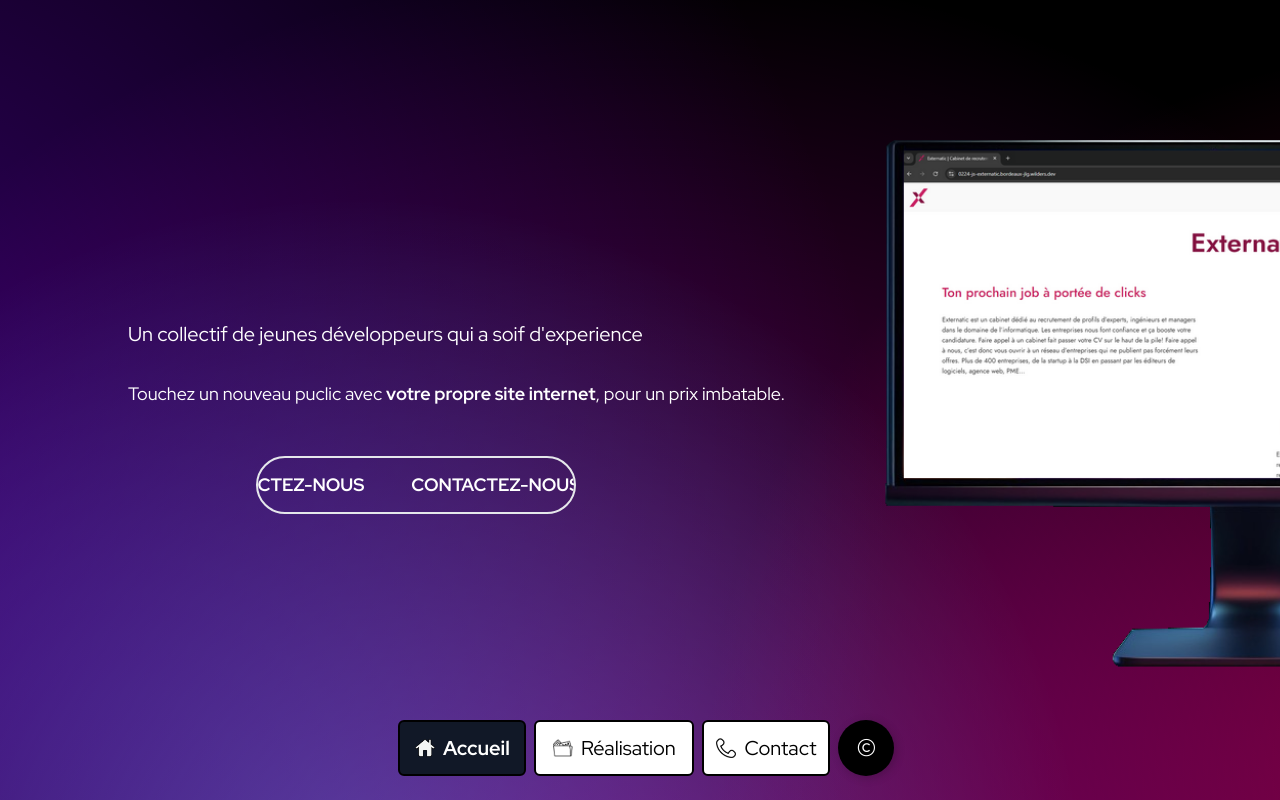
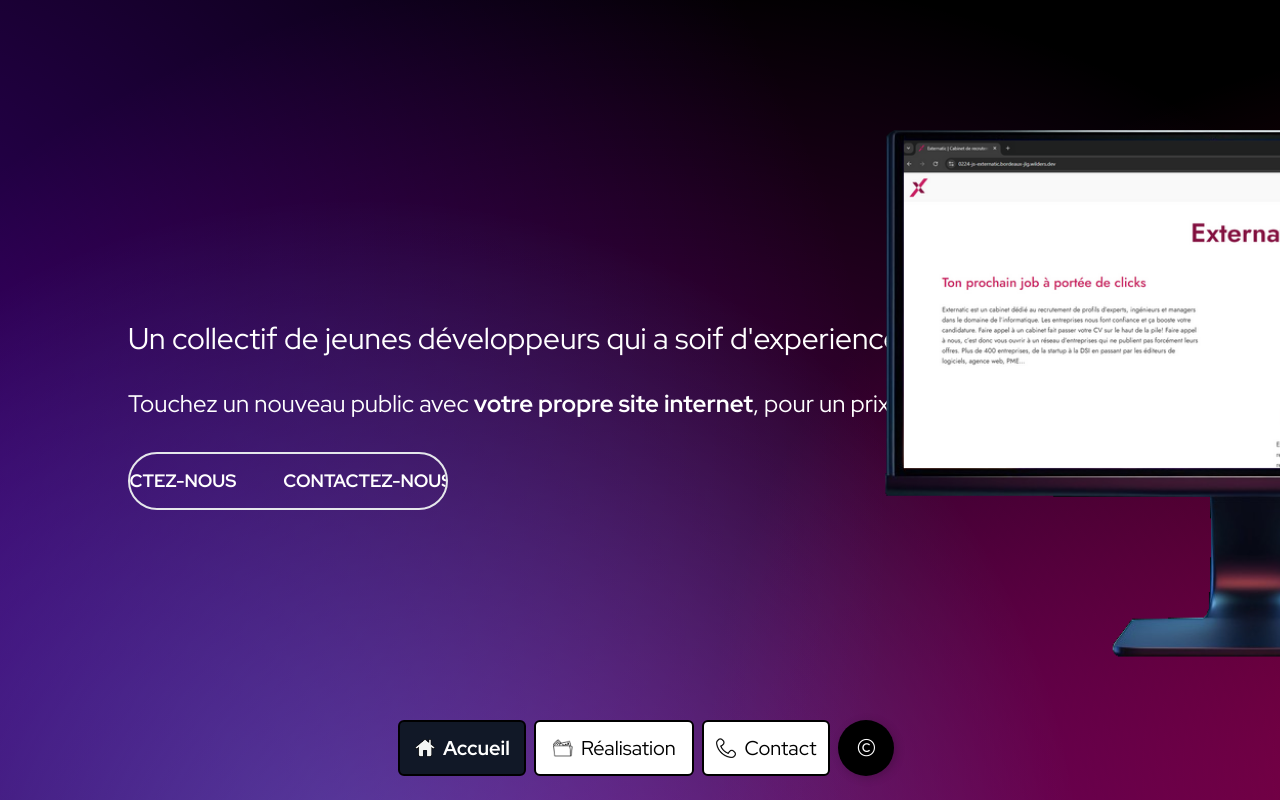
Before and after one commit to Sylvainlfe/Les-dev-junior, a React (Vite) app: page / in a window 1280 px wide. Built offline with nearby package versions, Linux system fonts and the light colour scheme.

Commit message:
fix css homepage

```diff
--- a/src/pages/Home.jsx
+++ b/src/pages/Home.jsx
@@ -20,19 +20,19 @@ function Home() {
   return (
     <>
       <main className="h-screen overflow-x-hidden">
-        <section className="relative h-screen w-[80%] top-[25%] left-[50%] lg:top-[40%] transform -translate-x-1/2 text-[1rem] md:text-[2rem] text-white ">
-          <h1 className="text-center text-xl lg:text-left ">
-            Un collectif de jeunes développeurs qui a soif d&apos;experience
-          </h1>
-          <p className="text-center lg:text-left text-lg pt-8">
-            Touchez un nouveau puclic avec{" "}
-            <span className="font-bold">votre propre site internet</span>, pour
+        <section className="relative h-screen w-[80%] top-[25%] left-[50%] lg:top-[40%] transform -translate-x-1/2 text-white ">
+          <p className="text-center text-3xl lg:text-left ">
+            Un collectif de jeunes développeurs qui a soif d&apos;experiences
+          </p>
+          <p className="text-center lg:text-left text-2xl pt-8">
+            Touchez un nouveau public avec
+            <span className="font-bold"> votre propre site internet</span>, pour
             un prix imbatable.
           </p>
           <Link
             to="/contact"
             aria-label="contact"
-            className="contact-btn text-lg font-bold flex justify-center w-80 mx-auto mt-12 lg:inline lg:ml-32 "
+            className="contact-btn text-lg font-bold flex justify-center w-80 mx-auto mt-8 lg:inline "
           >
             <span className="marquee" aria-hidden>
               Contactez-nous
```
